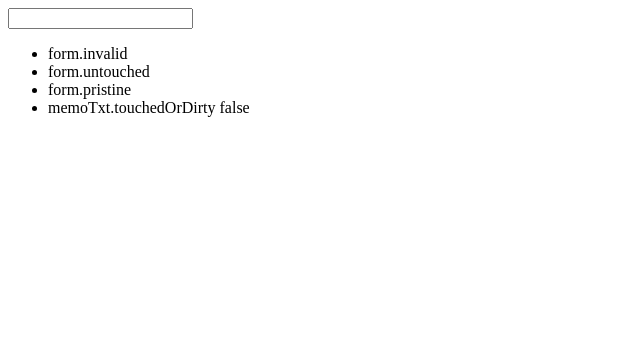
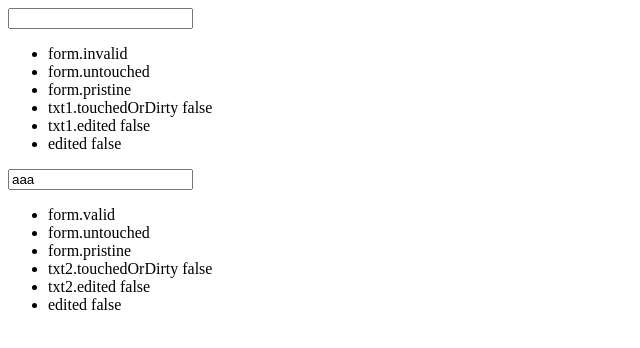
Before and after one commit to yasu-s/ng-forms-ext-sample, an Angular app: page / in a window 1280 px wide. Shown: the top 348 px of the page, without its empty margins (0-640 px from the left). Built offline with nearby package versions, Linux system fonts and the light colour scheme.

Commit message:
edited追加

```diff
--- a/src/app/app.component.html
+++ b/src/app/app.component.html
@@ -1,6 +1,7 @@
 <div>
   <form #form1="ngForm">
-    <input type="text" name="memo" required [(ngModel)]="text1" #memoTxt="ngModel">
+    <input type="text" name="memo" required [(ngModel)]="text1" #txt1="ngModel"
+      [initValue]="''" [(edited)]="edited1">
     <ul>
       <li *ngIf="form1.valid">form.valid</li>
       <li *ngIf="form1.invalid">form.invalid</li>
@@ -8,7 +9,26 @@
       <li *ngIf="form1.untouched">form.untouched</li>
       <li *ngIf="form1.pristine">form.pristine</li>
       <li *ngIf="form1.dirty">form.dirty</li>
-      <li>memoTxt.touchedOrDirty {{ memoTxt.touchedOrDirty() ? 'true' : 'false' }}</li>
+      <li>txt1.touchedOrDirty {{ txt1.touchedOrDirty() ? 'true' : 'false' }}</li>
+      <li>txt1.edited {{ txt1.edited ? 'true' : 'false' }}</li>
+      <li>edited {{ edited1 ? 'true' : 'false' }}</li>
     </ul>
   </form>
 </div>
+<div>
+  <form #form2="ngForm">
+    <input type="text" name="memo" required [(ngModel)]="text2" #txt2="ngModel"
+      [initValue]="'aaa'" [(edited)]="edited2">
+    <ul>
+      <li *ngIf="form2.valid">form.valid</li>
+      <li *ngIf="form2.invalid">form.invalid</li>
+      <li *ngIf="form2.touched">form.touched</li>
+      <li *ngIf="form2.untouched">form.untouched</li>
+      <li *ngIf="form2.pristine">form.pristine</li>
+      <li *ngIf="form2.dirty">form.dirty</li>
+      <li>txt2.touchedOrDirty {{ txt2.touchedOrDirty() ? 'true' : 'false' }}</li>
+      <li>txt2.edited {{ txt2.edited ? 'true' : 'false' }}</li>
+      <li>edited {{ edited2 ? 'true' : 'false' }}</li>
+    </ul>
+  </form>
+</div>
--- a/src/app/app.component.ts
+++ b/src/app/app.component.ts
@@ -8,4 +8,6 @@ import { Component } from '@angular/core';
 export class AppComponent {
   text1 = '';
   text2 = 'aaa';
+  edited1 = false;
+  edited2 = false;
 }
--- a/src/app/app.module.ts
+++ b/src/app/app.module.ts
@@ -3,11 +3,14 @@ import { NgModule } from '@angular/core';
 import { FormsModule } from '@angular/forms';
 
 import './extensions';
+
 import { AppComponent } from './app.component';
+import { InitValueDirective } from './directives';
 
 @NgModule({
   declarations: [
-    AppComponent
+    AppComponent,
+    InitValueDirective,
   ],
   imports: [
     BrowserModule,
--- /dev/null
+++ b/src/app/directives/index.ts
@@ -0,0 +1,2 @@
+/* tslint:disable */
+export * from './init-value.directive';
--- /dev/null
+++ b/src/app/directives/init-value.directive.ts
@@ -0,0 +1,73 @@
+import { Directive, Input, Output, EventEmitter, OnInit, OnDestroy } from '@angular/core';
+import { NgModel } from '@angular/forms';
+import { takeUntil } from 'rxjs/operators';
+
+/**
+ * 初期値設定ディレクティブ
+ */
+@Directive({
+  selector: 'input[initValue]'
+})
+export class InitValueDirective implements OnInit, OnDestroy {
+
+  // #region fields
+
+  /** */
+  @Input()
+  initValue: any;
+
+  /** */
+  @Input()
+  set edited(value: boolean) {
+    this._edited = value;
+    if (this.ngModel) {
+      this.ngModel.edited = value;
+    }
+  }
+  get edited() { return this._edited; }
+
+  /** */
+  @Output()
+  editedChange = new EventEmitter<boolean>();
+
+  /**  */
+  private _edited = false;
+
+  /** */
+  private onDestroy$ = new EventEmitter();
+
+  // #endregion
+
+  // #region init
+
+  /**
+   * InitValueDirective create.
+   * @param ngModel NgModel
+   */
+  constructor(private ngModel: NgModel) {
+
+  }
+
+  /**
+   *
+   */
+  ngOnInit(): void {
+    if (this.ngModel) {
+      this.ngModel.valueChanges.pipe(takeUntil(this.onDestroy$)).subscribe(value => {
+        this._edited = value !== this.initValue;
+        this.editedChange.emit(this._edited);
+        this.ngModel.edited = this._edited;
+      });
+    }
+  }
+
+  /**
+   *
+   */
+  ngOnDestroy(): void {
+    this.onDestroy$.emit();
+  }
+
+  // #endregion
+
+}
--- a/src/app/extensions/index.ts
+++ b/src/app/extensions/index.ts
@@ -1,2 +1,3 @@
 /* tslint:disable */
+import './ng-form.extension';
 import './ng-model.extension';
--- /dev/null
+++ b/src/app/extensions/ng-form.extension.ts
@@ -0,0 +1,9 @@
+export {};
+
+declare module '@angular/forms/src/directives/ng_form' {
+
+  interface NgForm {
+    /** */
+    edited: boolean;
+  }
+}
--- a/src/app/extensions/ng-model.extension.ts
+++ b/src/app/extensions/ng-model.extension.ts
@@ -5,6 +5,9 @@ import { NgModel } from '@angular/forms';
 declare module '@angular/forms/src/directives/ng_model' {
 
   interface NgModel {
+    /** */
+    edited: boolean;
+
     /**
      * NgModel.touched or dirty
      * @returns touched or dirty
```
Also changed, not shown: src/polyfills.ts (+16 -16 lines).
